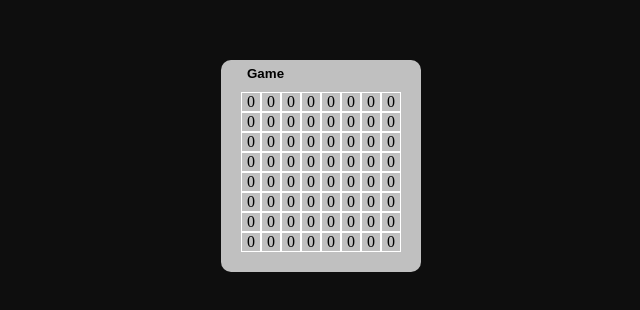
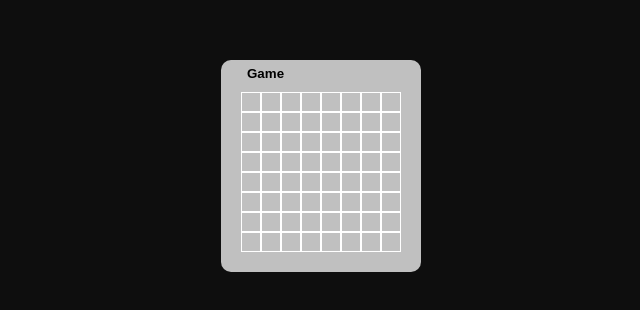
Before and after one commit to sanbondeveloper/react-ts-minesweeper, a React (Vite) app: page / in a window 1280 px wide. Shown: the part 234-544 px from the top of the page, without its empty margins (319-959 px from the left). Built offline with nearby package versions, Linux system fonts and the light colour scheme.

Commit message:
feat: 지뢰 클릭 시 구현

```diff
--- a/src/components/Board/index.tsx
+++ b/src/components/Board/index.tsx
@@ -1,5 +1,5 @@
-import { Container } from './styles';
-import { createBoardWithBombs, openBoard } from '../../utils/func';
+import { Container, Wrapper } from './styles';
+import { createBoardWithBombs, openBoard, showBombs } from '../../utils/func';
 import { useAppDispatch, useAppSelector } from '../../redux/hooks';
 import {
   selectBoard,
@@ -9,13 +9,15 @@ import {
   updateBoard,
   updateBoardStatus,
 } from '../../redux/slice/mapSlice';
-import { selectIsDirty, updateIsDirty } from '../../redux/slice/gameSlice';
+import { selectGameStatus, selectIsDirty, updateGameStatus, updateIsDirty } from '../../redux/slice/gameSlice';
 import BoardCell from '../BoardCell';
+import { useState } from 'react';
 
 function Board() {
+  const [prevX, setPrevX] = useState(0);
+  const [prevY, setPrevY] = useState(0);
+  const gameStatus = useAppSelector(selectGameStatus);
   const board = useAppSelector(selectBoard);
-  // const height = board.length;
-  // const width = board[0].length;
   const { height, width } = useAppSelector(selectBoardSize);
   const bombCount = useAppSelector(selectBombCount);
   const boardStatus = useAppSelector(selectBoardStatus);
@@ -23,6 +25,8 @@ function Board() {
   const dispatch = useAppDispatch();
 
   const handleClickCell = (x: number, y: number) => {
+    if (gameStatus !== 'NONE') return;
+
     if (!isDirty) {
       const newBoard = createBoardWithBombs({ width, height, bombCount, x, y });
       const newBoardStatus = openBoard({ board: newBoard, boardStatus, x, y });
@@ -33,15 +37,31 @@ function Board() {
 
       return;
     }
+
+    if (board[x][y] === -1) {
+      const newBoardStatus = showBombs({ board, boardStatus });
+
+      dispatch(updateIsDirty(false));
+      dispatch(updateGameStatus('LOSS'));
+      dispatch(updateBoardStatus(newBoardStatus));
+      setPrevX(x);
+      setPrevY(y);
+
+      return;
+    }
   };
 
   return (
     <Container $width={width} $height={height}>
       {board.map((row, i) =>
         row.map((count, j) => (
-          <div key={`${i}-${j}`} onClick={() => handleClickCell(i, j)}>
-            <BoardCell show={boardStatus[i][j] === 0} count={count} />
-          </div>
+          <Wrapper key={`${i}-${j}`} onClick={() => handleClickCell(i, j)}>
+            <BoardCell
+              show={boardStatus[i][j] === 0}
+              count={count}
+              red={gameStatus === 'LOSS' && prevX === i && prevY === j}
+            />
+          </Wrapper>
         )),
       )}
     </Container>
--- a/src/components/Board/styles.tsx
+++ b/src/components/Board/styles.tsx
@@ -1,7 +1,13 @@
-import styled, { css } from 'styled-components';
+import styled from 'styled-components';
 
 export const Container = styled.div<{ $width: number; $height: number }>`
   display: grid;
   grid-template-columns: repeat(${(props) => props.$width}, 1fr);
   grid-template-rows: repeat(${(props) => props.$height}, 1fr);
 `;
+
+export const Wrapper = styled.div`
+  display: flex;
+  justify-content: center;
+  align-items: center;
+`;
--- a/src/components/BoardCell/index.tsx
+++ b/src/components/BoardCell/index.tsx
@@ -1,12 +1,19 @@
+import { BiSolidBomb } from 'react-icons/bi';
+
 import { Cell } from './styles';
 
 interface Props {
   show: boolean;
   count: number;
+  red: boolean;
 }
 
-function BoardCell({ show, count }: Props) {
-  return <Cell $show={show}>{count}</Cell>;
+function BoardCell({ show, count, red }: Props) {
+  return (
+    <Cell $show={show} $red={red}>
+      {show ? count === -1 ? <BiSolidBomb /> : count : ''}
+    </Cell>
+  );
 }
 
 export default BoardCell;
--- a/src/components/BoardCell/styles.tsx
+++ b/src/components/BoardCell/styles.tsx
@@ -1,18 +1,24 @@
 import styled, { css } from 'styled-components';
 
-export const Cell = styled.div<{ $show: boolean }>`
+export const Cell = styled.div<{ $show: boolean; $red: boolean }>`
   width: 20px;
   height: 20px;
   display: flex;
   justify-content: center;
   align-items: center;
   border: 1px solid #fff;
-  /* box-shadow: 0 0 10px rgba(0, 0, 0, 0.5); */
 
   ${(props) =>
     props.$show &&
     css`
       background-color: #fff;
       box-shadow: none;
+      border: none;
+    `}
+
+  ${(props) =>
+    props.$red &&
+    css`
+      background-color: red;
     `}
 `;
--- a/src/redux/slice/gameSlice.ts
+++ b/src/redux/slice/gameSlice.ts
@@ -2,15 +2,18 @@ import { createSlice, PayloadAction } from '@reduxjs/toolkit';
 
 import type { RootState } from '../store';
 import { LevelType } from '../../types/level';
+import { GameStatusType } from '../../types/gameStatus';
 
 interface GameState {
   level: LevelType;
   isDirty: boolean;
+  gameStatus: GameStatusType;
 }
 
 const initialState: GameState = {
   level: 'Beginner',
   isDirty: false,
+  gameStatus: 'NONE',
 };
 
 export const gameSlice = createSlice({
@@ -23,13 +26,18 @@ export const gameSlice = createSlice({
     updateIsDirty: (state, action: PayloadAction<boolean>) => {
       state.isDirty = action.payload;
     },
+    updateGameStatus: (state, action: PayloadAction<GameStatusType>) => {
+      state.gameStatus = action.payload;
+    },
   },
 });
 
-export const { updateLevel, updateIsDirty } = gameSlice.actions;
+export const { updateLevel, updateIsDirty, updateGameStatus } = gameSlice.actions;
 
 export const selectGameLevel = (state: RootState) => state.game.level;
 
 export const selectIsDirty = (state: RootState) => state.game.isDirty;
 
+export const selectGameStatus = (state: RootState) => state.game.gameStatus;
+
 export default gameSlice.reducer;
--- /dev/null
+++ b/src/types/gameStatus.ts
@@ -0,0 +1 @@
+export type GameStatusType = 'WIN' | 'LOSS' | 'NONE';
--- a/src/utils/func.ts
+++ b/src/utils/func.ts
@@ -102,3 +102,19 @@ export const openBoard = ({
 
   return result;
 };
+
+export const showBombs = ({ board, boardStatus }: { board: number[][]; boardStatus: number[][] }) => {
+  const N = board.length;
+  const M = board[0].length;
+  const result = [...boardStatus.map((row) => [...row])];
+
+  for (let i = 0; i < N; i++) {
+    for (let j = 0; j < M; j++) {
+      if (board[i][j] === -1) {
+        result[i][j] = 0;
+      }
+    }
+  }
+
+  return result;
+};
```
